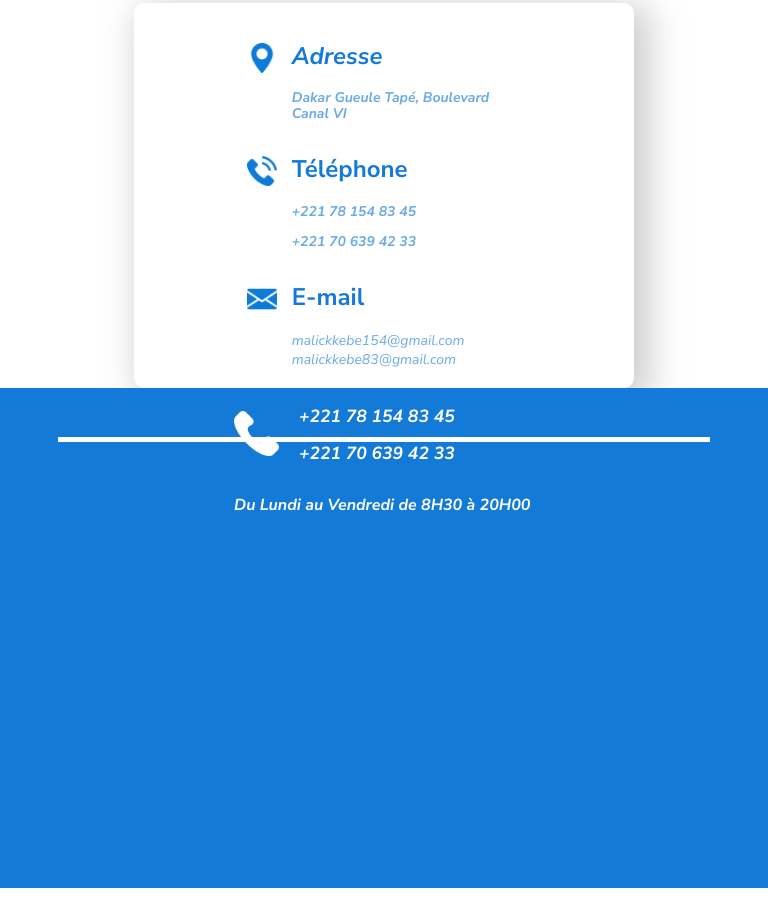
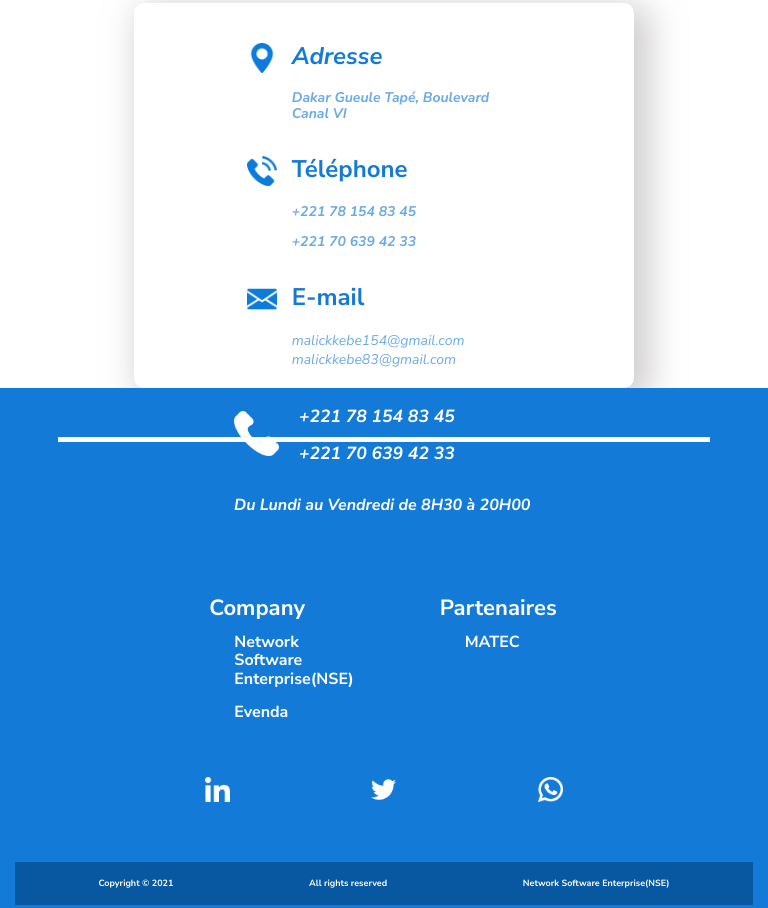
Before and after one commit to malick83/Portfolio-Me, a plain HTML site: page index.html in a window 768 px wide. Shown: the part 6045-6953 px from the top of the page. Drawn offline with Linux system fonts and the light colour scheme.

Commit message:
Codes pour gérer le footer

```diff
--- a/index.html
+++ b/index.html
@@ -480,6 +480,40 @@
                 </div>
             </div>
             <p>Du Lundi au Vendredi de 8H30 à 20H00</p>
+
+            <div class="middle-footer">
+                <ul>
+                    <li><label class="titre-footer">Company</label>
+                        <ul class="company">
+                            <li>Network Software Enterprise(NSE)</li>
+                            <li>Evenda</li>
+                        </ul>
+                    </li>
+
+                </ul>
+                <!-- ###############################3 -->
+
+                <ul>
+                    <li> <label class="titre-footer">Partenaires</label>
+                        <ul class="company">
+                            <li>MATEC</li>
+                        </ul>
+                    </li>
+                </ul>
+
+            </div>
+
+            <aside class="social-network">
+                <img src="pictures/linkedin.png" alt="">
+                <img src="pictures/twitter.png" alt="">
+                <img src="pictures/whatsapp.png" alt="">
+            </aside>
+
+            <div class="bas-footer">
+                <span class="droit-auteur">Copyright &copy; 2021</span>
+                <span class="text-reserver">All rights reserved</span>
+                <span class="societe">Network Software Enterprise(NSE)</span>
+            </div>
         </footer>
     </main>
 </body>
--- a/styles-files/style.css
+++ b/styles-files/style.css
@@ -539,7 +539,7 @@
     footer {
         background-color: #147AD8;
         position: relative;
-        height: 300px;
+        height: 539px;
     }
 
     footer .haut-footer img {
@@ -583,6 +583,75 @@
         width: 80%;
         margin: 180px auto;
     }
+
+
+
+    footer .middle-footer {
+        display: flex;
+        flex-direction: row;
+        justify-content: space-around;
+        /* border: 3px solid rgba(0, 0, 0, 0.25); */
+        width: 60%;
+        margin: auto;
+        margin-top: 85px;
+    }
+
+    footer .middle-footer ul {
+        list-style: none;
+        color: white;
+        font-weight: bold;
+    }
+
+    footer .middle-footer ul label {
+        color: white;
+        font-weight: bold;
+        font-size: 22px;
+        margin-bottom: 12px;
+    }
+    .middle-footer ul li .company li {
+        margin-bottom: 15px;
+    }
+
+    .middle-footer ul li .company {
+        margin-left: -15px;
+        margin-right: 34px;
+        width: 100px;
+        margin-top: 12px;
+
+    }
+
+    footer aside {
+        display: flex;
+        flex-direction: row;
+        justify-content: space-around;
+        /* border: 3px solid rgb(75, 80, 77); */
+        width: 35%;
+        margin: auto;
+        margin-top: 25px;
+    }
+
+    footer aside img {
+        width: 25px;
+    }
+
+    footer .bas-footer {
+        display: flex;
+        flex-direction: row;
+        justify-content: space-around;
+        /* border: 3px solid violet; */
+        width: 100%;
+        padding: 16px;
+        margin: auto;
+        color: white;
+        font-weight: bold;
+        margin-top: 60px;
+        font-size: 20px;
+        background-color: #0757A1;
+    }
+
+
+
+
 
 
 
@@ -1116,7 +1185,7 @@
 
     footer {
         background-color: #147AD8;
-        height: 500px;
+        height: 520px;
     }
 
     footer .haut-footer img {
@@ -1156,5 +1225,64 @@
         margin: 45px auto;
     }
 
+    footer .middle-footer {
+        margin-top: 65px;
+        display: flex;
+        flex-direction: row;
+        justify-content: space-around;
+    }
+
+    footer .middle-footer ul {
+        list-style: none;
+        color: white;
+        font-weight: bold;
+    }
+
+    footer .middle-footer ul label {
+        color: white;
+        font-weight: bold;
+        font-size: 22px;
+        margin-bottom: 12px;
+    }
+    .middle-footer ul li .company li {
+        margin-bottom: 15px;
+    }
+
+    .middle-footer ul li .company {
+        margin-left: -15px;
+        margin-right: 34px;
+        width: 100px;
+        margin-top: 12px;
+
+    }
+    footer aside {
+        display: flex;
+        flex-direction: row;
+        justify-content: space-around;
+        /* border: 3px solid rgb(75, 80, 77); */
+        width: 65%;
+        margin: auto;
+        margin-top: 25px;
+    }
+
+    footer aside img {
+        width: 25px;
+    }
+
+    footer .bas-footer {
+        display: flex;
+        flex-direction: row;
+        justify-content: space-around;
+        /* border: 3px solid violet; */
+        width: 92%;
+        padding: 16px;
+        margin: auto;
+        color: white;
+        font-weight: bold;
+        margin-top: 60px;
+        font-size: 9px;
+        background-color: #0757A1;
+    }
+
 
 }
```
Also changed, not shown: pictures/linkedin.png (added), pictures/twitter.png (added), pictures/whatsapp.png (added).
